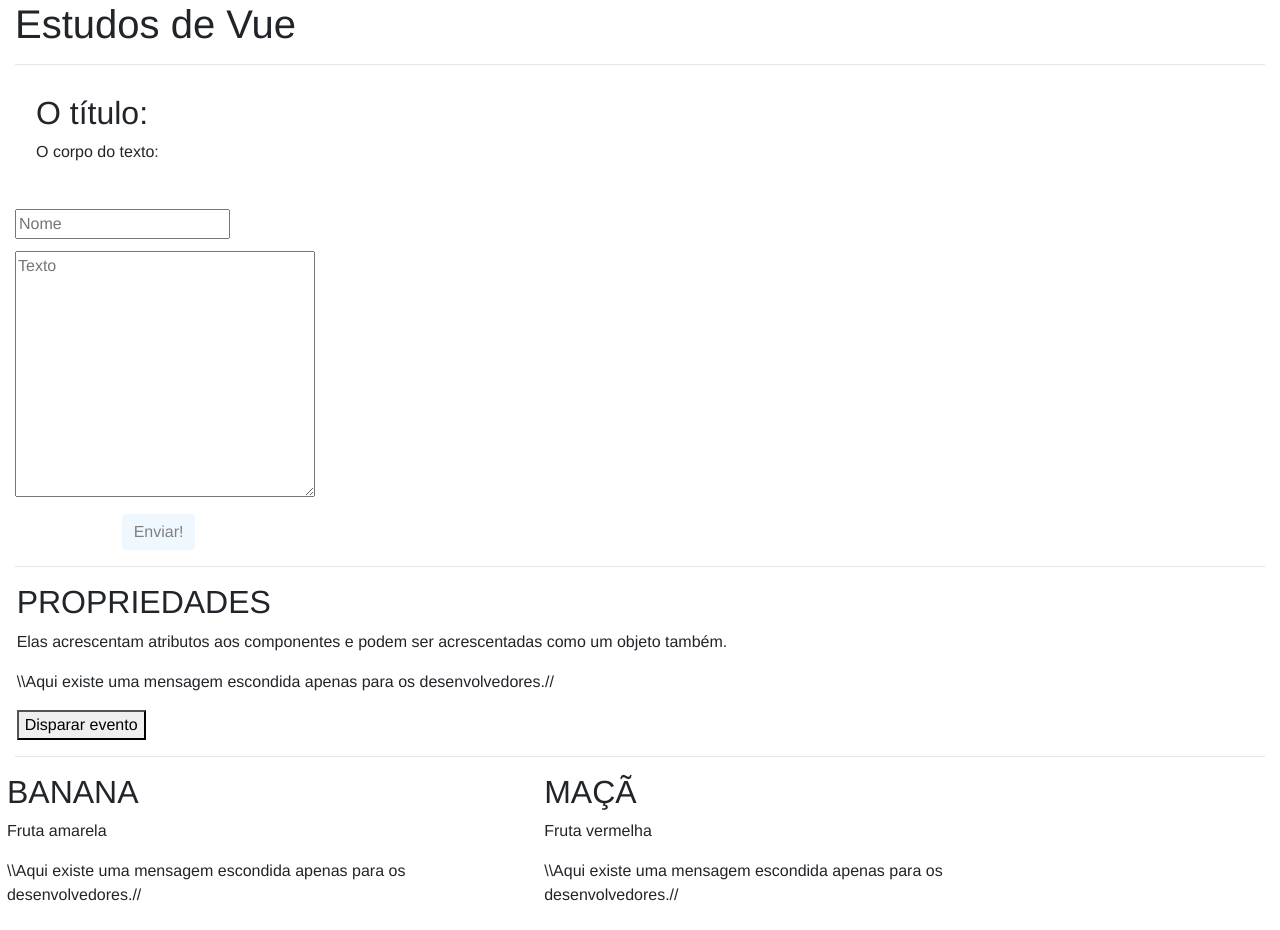
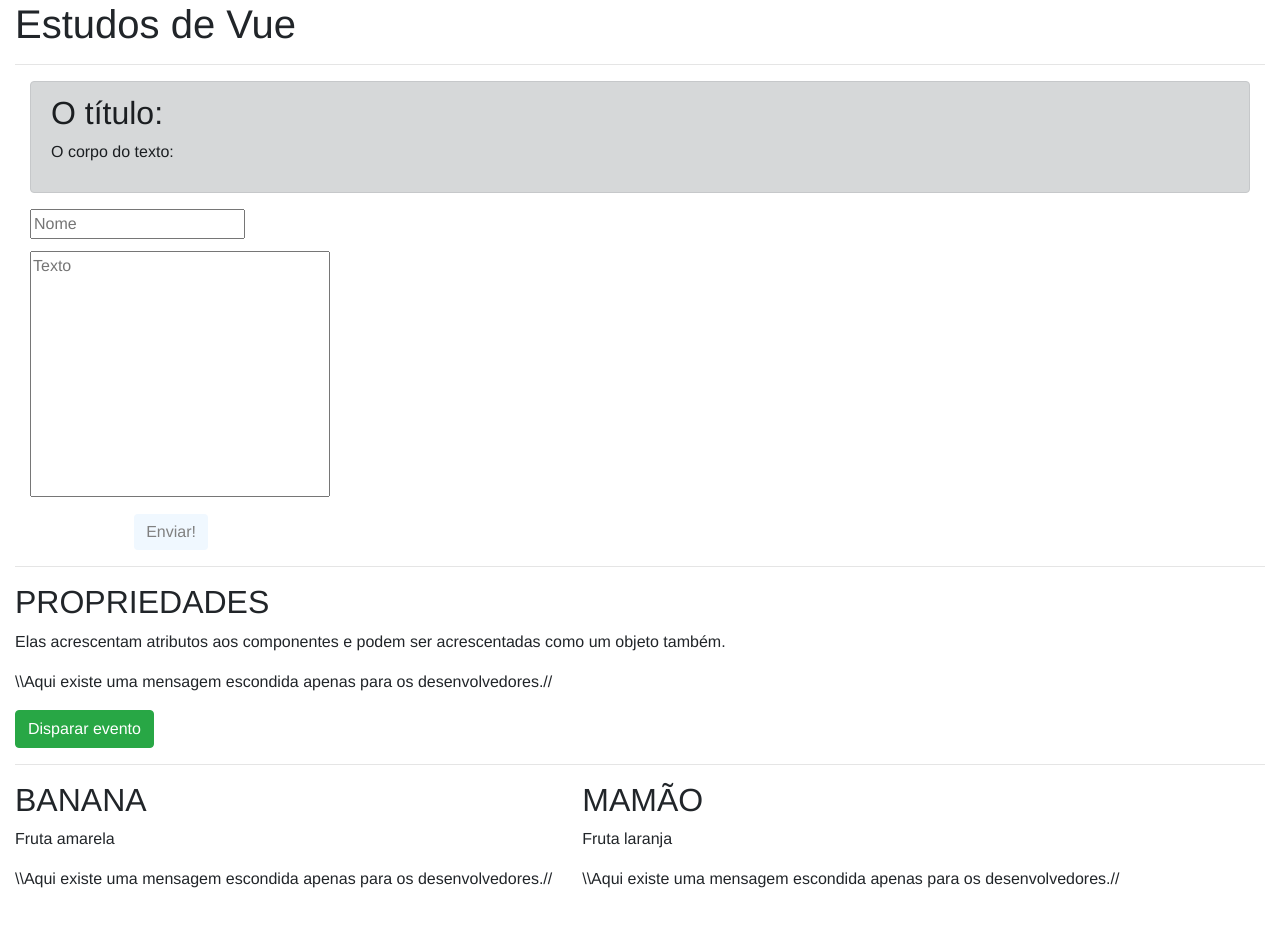
Before and after one commit to g-orgo/Vue-studies, a Vue app: page / in a window 1280 px wide. Shown: the top 930 px of the page. Built offline with nearby package versions, Linux system fonts and the light colour scheme; the HTML template or start-up script is replaced by a standard one.

Commit message:
This repo is ended

```diff
--- a/src/App.vue
+++ b/src/App.vue
@@ -3,25 +3,25 @@
     <b-container fluid>
       <h1>Estudos de Vue</h1>
       <hr>
-      <Cards/>
+      <Forms/>
       <hr>
       <b-row>
-      <Display :info="example" :showDesc="false" @childFatherAttr="childFatterCommEnd($event)" :showBtn="true"/>
+        <Display :info="example" :showDesc="false" @childFatherAttr="childFatterCommEnd($event)" :showBtn="true"/>
       </b-row>
       <hr>
       <b-row>
-      <div v-for="fruta in fruitsTitleOrderizer" :key="fruta.id">
-        <Display :info="fruta" :showDesc="false" :showBtn="false"/>
-      </div>
+        <div v-for="fruta in fruitsOrderizer" :key="fruta.id">
+          <Display :info="fruta" :showDesc="false" :showBtn="false"/>
+        </div>
       </b-row>
     </b-container>
   </div>
 </template>
 
 <script>
-  import Cards from './components/Cards';
+  import Forms from './components/Forms';
   import Display from './components/Display';
-  import _ from 'lodash';
+  import _ from 'lodash'; // Biblioteca de organização
 
 
   export default {
@@ -47,12 +47,17 @@
             id: 3,
             Dtitle: "Pera",
             Ddesc: "Fruta verde",
-          }
+          },
+          {
+            id: 4,
+            Dtitle: "Mamão",
+            Ddesc: "Fruta laranja",
+          },
         ]
       }
     },
     components: {
-      Cards,
+      Forms,
       Display
     },
     methods:{
@@ -63,7 +68,7 @@
     },
     computed: {
         /* Computed properties são dados que retornarão com alterações entre renderizações. (É como o data() só que com watchers)*/
-        fruitsTitleOrderizer: function(){
+        fruitsOrderizer: function(){
             return _.orderBy(this.fruits, ['Dtitle'], ['asc']) // Estou usando uma função da biblioteca "lodash" para ordenar o que está escrito
         }
     }
--- a/src/components/Cards.vue
+++ /dev/null
@@ -1,61 +0,0 @@
-<template>
-    <div>
-        <b-row>
-            <b-col cols="12">
-                <div class="alert">
-                    <h2 :value="titulo">O título: {{ titulo }}</h2>
-                    <p :value="corpo">O corpo do texto: {{ corpo }}</p>
-                </div>
-            </b-col>
-        </b-row>
-        <b-row>
-            <b-col md="2" sm="3">
-                <div>
-                    <input class="card-title" v-model="titulo" placeholder="Nome"> <!-- Two way binding, tanto exibe quanto altera dados -->
-                    <textarea class= "card-text textarea-desc" cols="30" rows="10" v-model="corpo" placeholder="Texto" @change="userWrote()"></textarea>
-                </div>
-                <b-col offset-md="6" class="button">
-                    <b-button :class="{'btn': isReadable, 'btn-disabled': !isReadable}" type="submit">Enviar!</b-button> <!-- Também há como decidir a classe à partir de uma variável -->
-                </b-col>
-            </b-col>
-        </b-row>
-    </div>
-</template>
-
-<script>
-    export default {
-        data(){
-            return{
-                titulo: '',
-                corpo: '',
-                isReadable: false
-            }
-        },
-        props: {
-            title: String,
-            body: String,
-        },
-        methods: {
-            userWrote: function(){
-                var textarea = document.querySelector('.textarea-desc')
-
-                if(textarea.value.length > 0){
-                    this.isReadable = !this.isReadable;
-                }
-            }
-        },
-    }
-
-
-</script>
-
-<style scoped>
-    button{
-        margin-top: 10px;
-    }
-    .btn-disabled{
-        background: aliceblue;
-        border: 0;
-        color: gray;
-    }
-</style>
--- a/src/components/Display.vue
+++ b/src/components/Display.vue
@@ -1,12 +1,14 @@
 <template>
     <div id="display">
+        <b-col>
             <h2>{{info.Dtitle | TitleReprocessor}}</h2>
             <p>{{info.Ddesc}}</p> <!-- One way binding, apenas exibe; não altera dados -->
             <p v-if="showDesc" >É assim que se usa um if :)</p>
             <p v-else> \\Aqui existe uma mensagem escondida apenas para os desenvolvedores.//</p>
             <p v-show="showDesc"> \\Aqui existe uma outra mensagem, mas só acessando o HTML para achar ela.//</p>
-        <button @click="childFatherComm()" v-show="showBtn">Disparar evento</button>
+            <b-btn @click="childFatherComm()" v-show="showBtn" variant="success">Disparar evento</b-btn>
             <br>
+        </b-col>
     </div>
 </template>
 
@@ -40,7 +42,4 @@ export default {
 </script>
 
 <style>
-    #display{
-        margin-left: 1.3%;
-    }
 </style>
--- /dev/null
+++ b/src/components/Forms.vue
@@ -0,0 +1,66 @@
+<template>
+    <div>
+        <b-col cols="12">
+            <b-alert show variant="dark">
+                <h2 :value="titulo">O título: {{ titulo }}</h2>
+                <p :value="corpo">O corpo do texto: {{ corpo }}</p>
+            </b-alert>
+        </b-col>
+        <b-col md="2" sm="3">
+            <div>
+                <input class="card-title" v-model="titulo" placeholder="Nome"> <!-- Two way binding, tanto exibe quanto altera dados -->
+                <textarea class= "card-text textarea-desc" cols="30" rows="10" v-model="corpo" placeholder="Texto" @blur="userWrote()" style="resize: none"></textarea>
+            </div>
+            <b-col offset-md="6" class="button">
+                <b-button :class="{'btn': isReadable, 'btn-disabled': !isReadable}" type="submit">Enviar!</b-button> <!-- Também há como decidir a classe à partir de uma variável -->
+            </b-col>
+        </b-col>
+    </div>
+</template>
+
+<script>
+    export default {
+        data(){
+            return{
+                titulo: '',
+                corpo: '',
+                isReadable: false
+            }
+        },
+        props: {
+            title: String,
+            body: String,
+        },
+        methods: {
+            userWrote: function(){
+                /* Confere se o campo contêm algum dado ou não */
+
+                var textarea = document.querySelector('.textarea-desc')
+
+                if(textarea.value.length > 0){
+                    /* Antes eu usava !this.isReadable que invertia os valores, mas
+                    criou um problema quando textarea.value.length não era igual a 0
+                    e deveria ser igual à true. Porquê ele retornava ao false */
+                    this.isReadable = true;
+                } else {
+                    /* Tive que acrescentar esse ELSE para que caso o campo seja limpo
+                     ele bloqueie novamente o botão */
+                    this.isReadable = false;
+                }
+            }
+        },
+    }
+
+
+</script>
+
+<style scoped>
+    button{
+        margin-top: 10px;
+    }
+    .btn-disabled{
+        background: aliceblue;
+        border: 0;
+        color: gray;
+    }
+</style>
```
Lines whose indentation alone changed are shown as unchanged.
